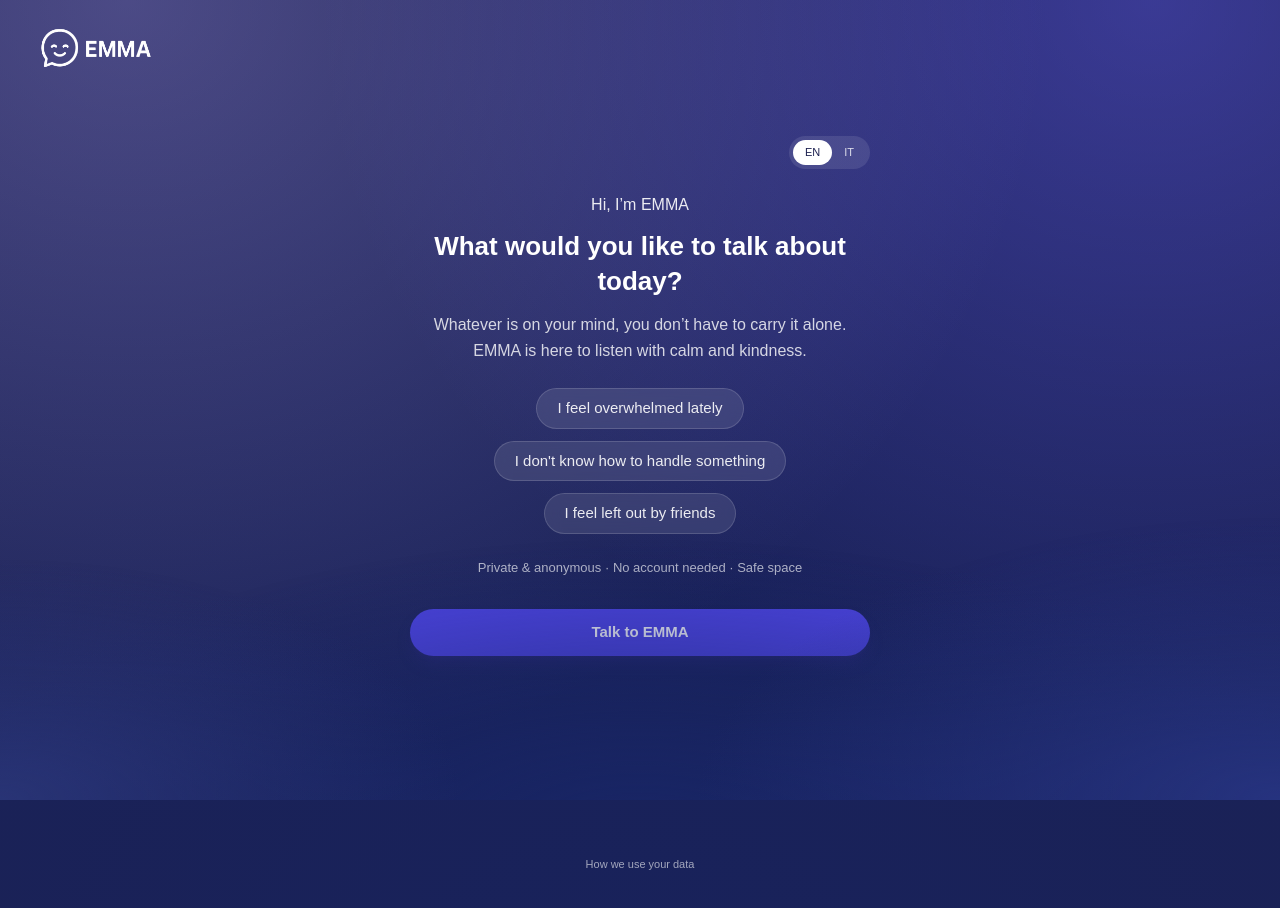
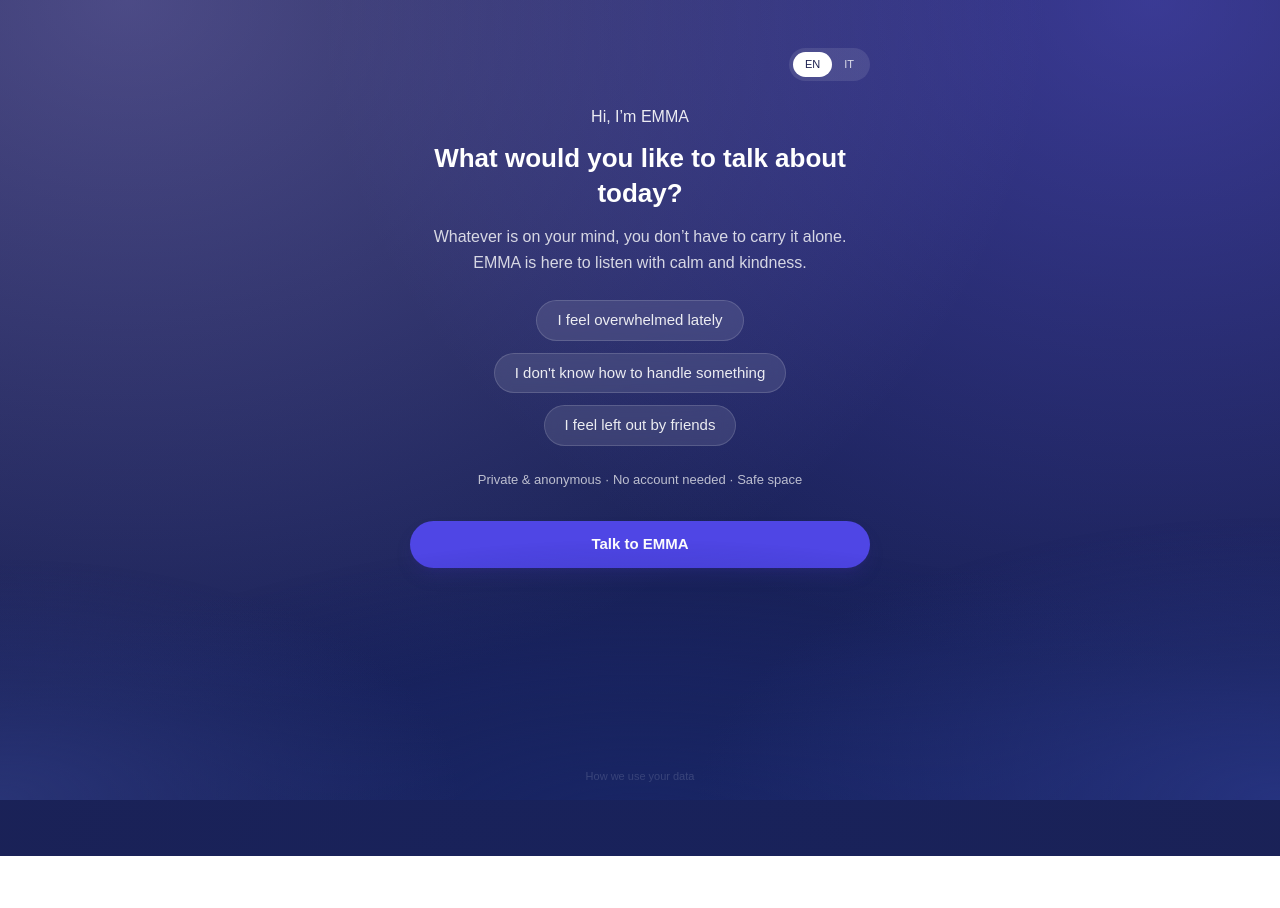
Before and after one commit to thosk92/thomas-site-v2, a Next.js app: page /emma in a window 1280 px wide. Shown: the top 908 px of the page. After the commit the page ends 856 px from the top, so only its background shows below. Built offline with nearby package versions, Linux system fonts and the light colour scheme; a web font is replaced by a local one.

Commit message:
Remove global EMMA logo header from MCLayout

```diff
--- a/src/components/mindclean/Layout.tsx
+++ b/src/components/mindclean/Layout.tsx
@@ -6,26 +6,6 @@ export default function MCLayout({ children }: { children: React.ReactNode }) {
   return (
     <div className="min-h-screen emma-immersive-bg text-white overflow-x-hidden">
       <div className="flex min-h-screen flex-col px-4 py-4 sm:px-4">
-        <header className="mb-6 flex items-center justify-start">
-          <div className="flex items-center">
-            <button
-              type="button"
-              onClick={() => window.location.reload()}
-              className="relative h-14 w-32 overflow-hidden sm:h-16 sm:w-40 cursor-pointer border-none bg-transparent p-0"
-              aria-label="Reload page"
-            >
-              <Image
-                src="/logo-emma-bianco.png"
-                alt="EMMA logo"
-                fill
-                sizes="192px"
-                className="object-contain"
-                priority
-              />
-            </button>
-          </div>
-        </header>
-
         <main className="pb-4 sm:pb-6">
           {children}
         </main>
```
